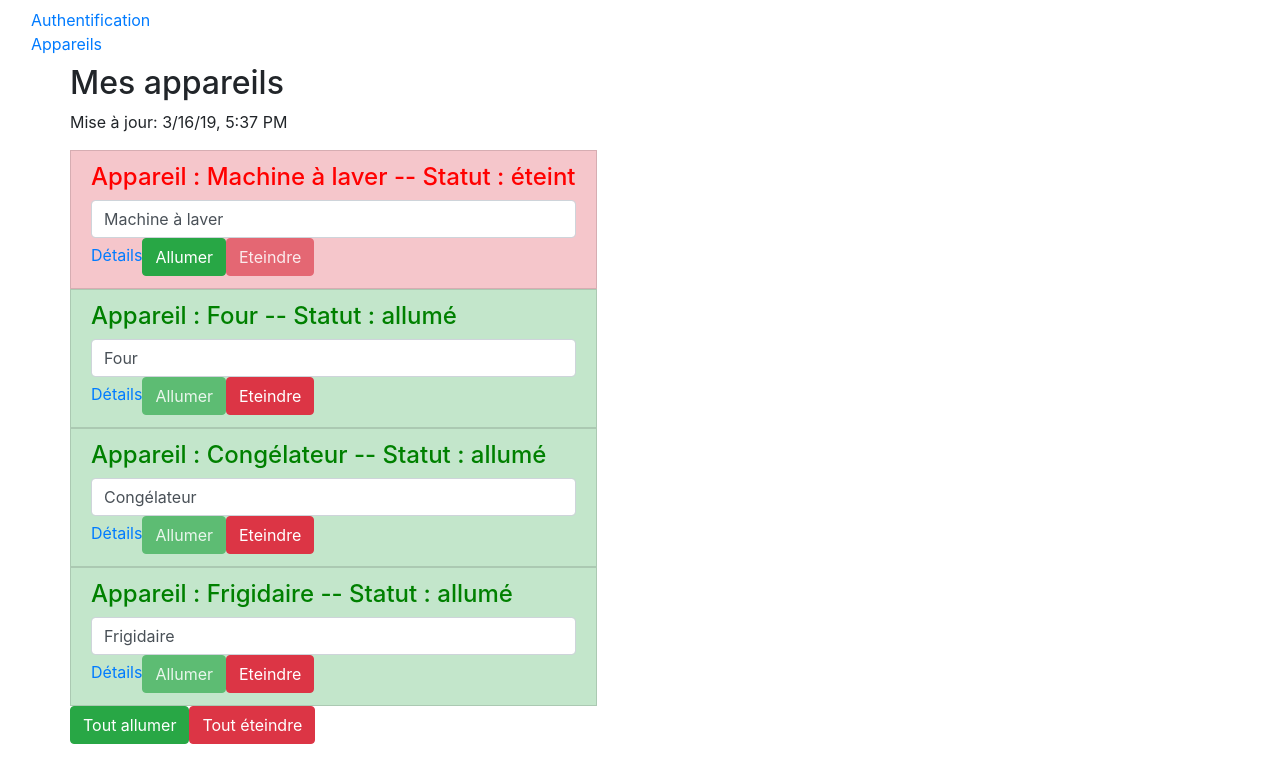
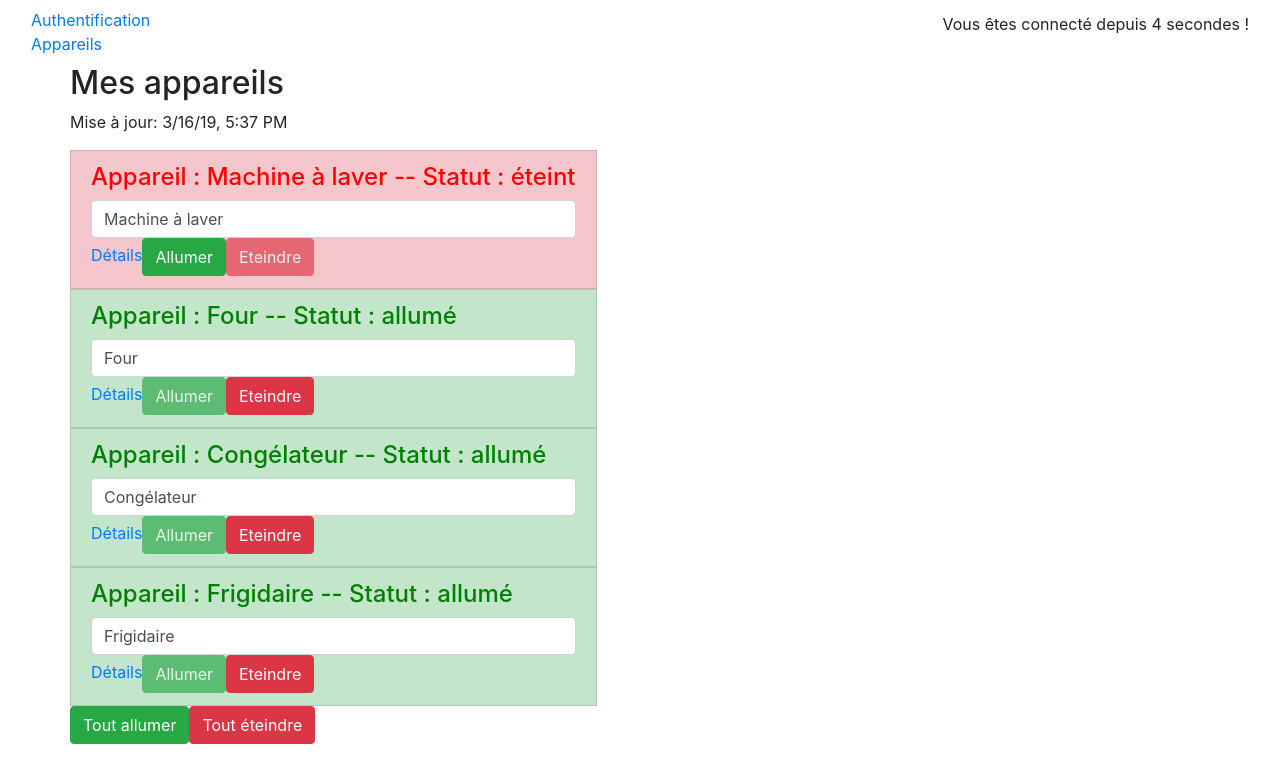
Before and after one commit to aphilou/oc-tuto-exo, an Angular app: page / in a window 1280 px wide. Shown: the top 782 px of the page. Built offline with nearby package versions, Linux system fonts and the light colour scheme.

Commit message:
Observable

```diff
--- a/package.json
+++ b/package.json
@@ -20,7 +20,7 @@
     "@angular/platform-browser-dynamic": "~7.2.0",
     "@angular/router": "~7.2.0",
     "core-js": "^2.5.4",
-    "rxjs": "~6.3.3",
+    "rxjs": "^6.4.0",
     "tslib": "^1.9.0",
     "zone.js": "~0.8.26"
   },
--- a/src/app/app.component.html
+++ b/src/app/app.component.html
@@ -4,6 +4,9 @@
       <li routerLinkActive="active"><a routerLink="auth">Authentification</a></li>
       <li routerLinkActive="active"><a routerLink="appareils">Appareils</a></li>
     </ul>
+    <div class="navbar-right">
+      <p>Vous êtes connecté depuis {{ secondes }} secondes !</p>
+    </div>
   </div>
 </nav>
 <div class="container">
--- a/src/app/app.component.ts
+++ b/src/app/app.component.ts
@@ -1,5 +1,6 @@
 import { Component, OnInit } from '@angular/core';
-import { AppareilService } from './services/appareil.service';
+import { interval } from 'rxjs';
+import 'rxjs';
 
 @Component({
   selector: 'app-root',
@@ -8,4 +9,23 @@ import { AppareilService } from './services/appareil.service';
 })
 export class AppComponent implements OnInit {
 
+  secondes: number;
+
+  constructor() {}
+
+  ngOnInit(): void {
+    const counter = interval(1000);
+    counter.subscribe(
+      (value: number) => {
+        this.secondes = value;
+      },
+      (error: any) => {
+        console.error('Erreur détectée: ', error);
+      },
+      () => {
+        console.log('Observable counter terminé !');
+      }
+    )
+  }
+
 }
```
Also changed, not shown: 1 other file (tests, documents, lock files or other folders).
